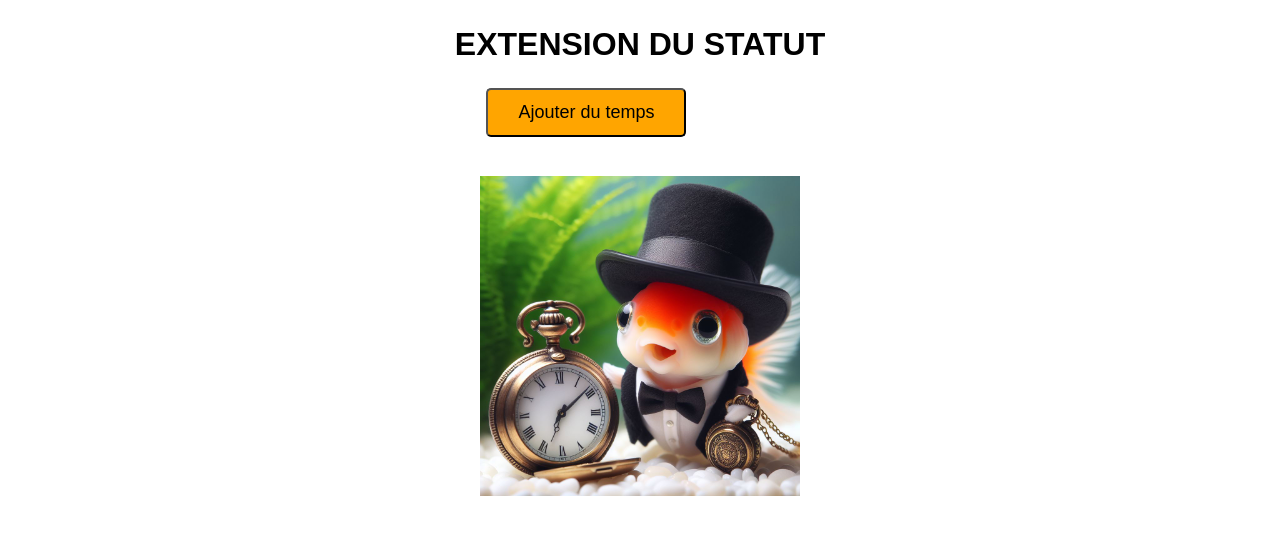
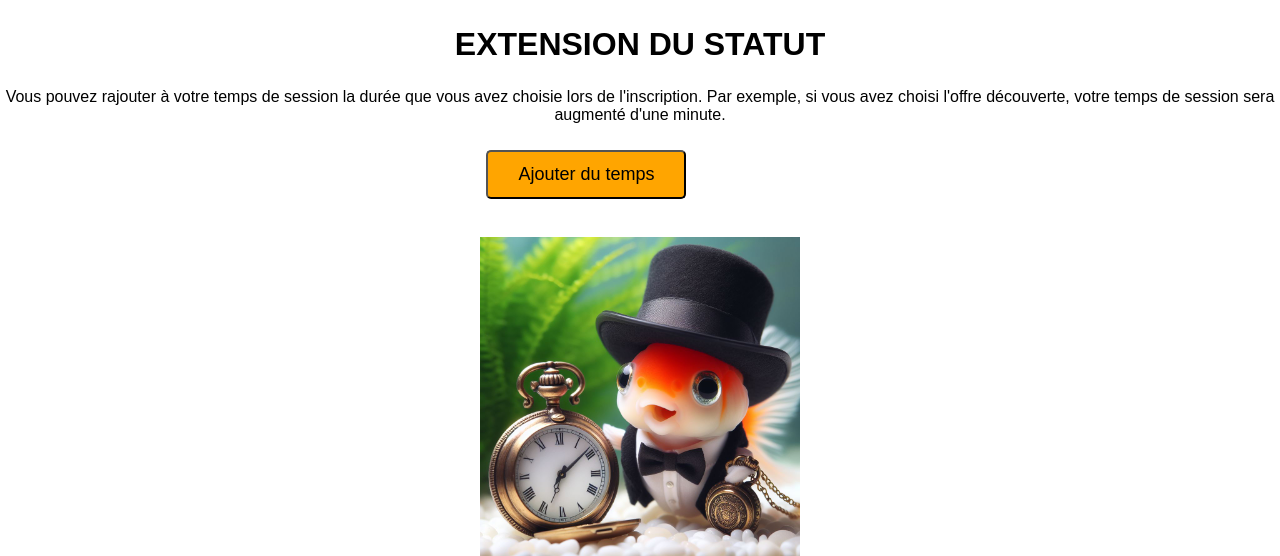
Before and after one commit to Eraguzy/blob, a PHP site: page /extension_statut.php in a window 1280 px wide; the page is wider, and only the part inside the window is pictured. Shown: the part 100-656 px from the top of that part. Run offline with PHP 8.4, Linux system fonts and the light colour scheme; the visitor is signed in with stand-in values (Sample User, id 1).

Commit message:
texte en plus

```diff
--- a/extension_statut.php
+++ b/extension_statut.php
@@ -53,6 +53,7 @@ if ($_SERVER['REQUEST_METHOD'] === 'POST') {
     </nav>
 <body>
     <h1>EXTENSION DU STATUT</h1>
+    <p>Vous pouvez rajouter à votre temps de session la durée que vous avez choisie lors de l'inscription. Par exemple, si vous avez choisi l'offre découverte, votre temps de session sera augmenté d'une minute.</p>
     <form method="POST" action="">
         <div class="ajouter">
         <button type="submit" class="bouton">Ajouter du temps</button>
```
